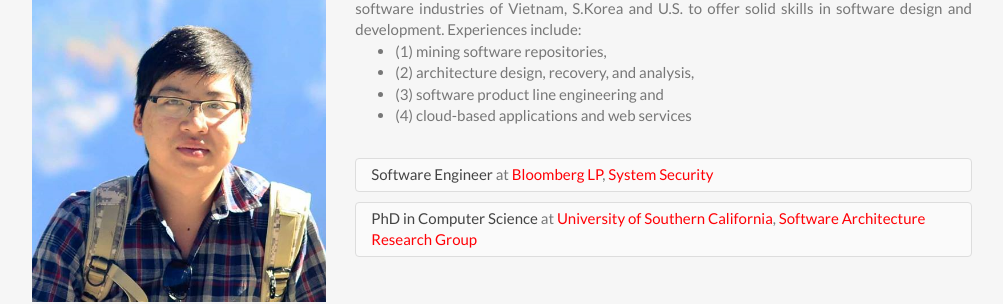
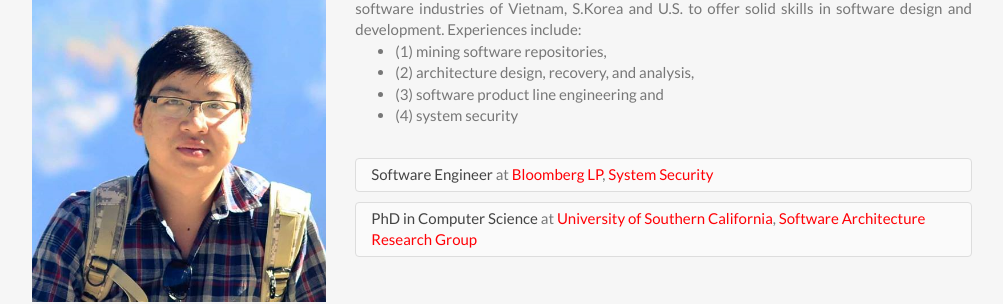
Before and after one commit to lemduc/lemduc.github.io, a Jekyll site: the page built from index.html, in a window 1280 px wide and 1257 px high. Shown: the part 136-440 px from the top of the window, without its empty margins (138-1141 px from the left). Built offline with Jekyll 4.4.1, drawn with Linux system fonts in a browser that asks for light colours; nearby versions of some CDN libraries.

Commit message:
Update header.html

```diff
--- a/_includes/header.html
+++ b/_includes/header.html
@@ -34,7 +34,7 @@
                                     <li>(1) mining software repositories,</li>
                                     <li>(2) architecture design, recovery, and analysis,</li>
                                     <li>(3) software product line engineering and</li>
-                                    <li>(4) cloud-based applications and web services</li>
+                                    <li>(4) system security</li>
 
                                 </ul>
                             </p>
```
